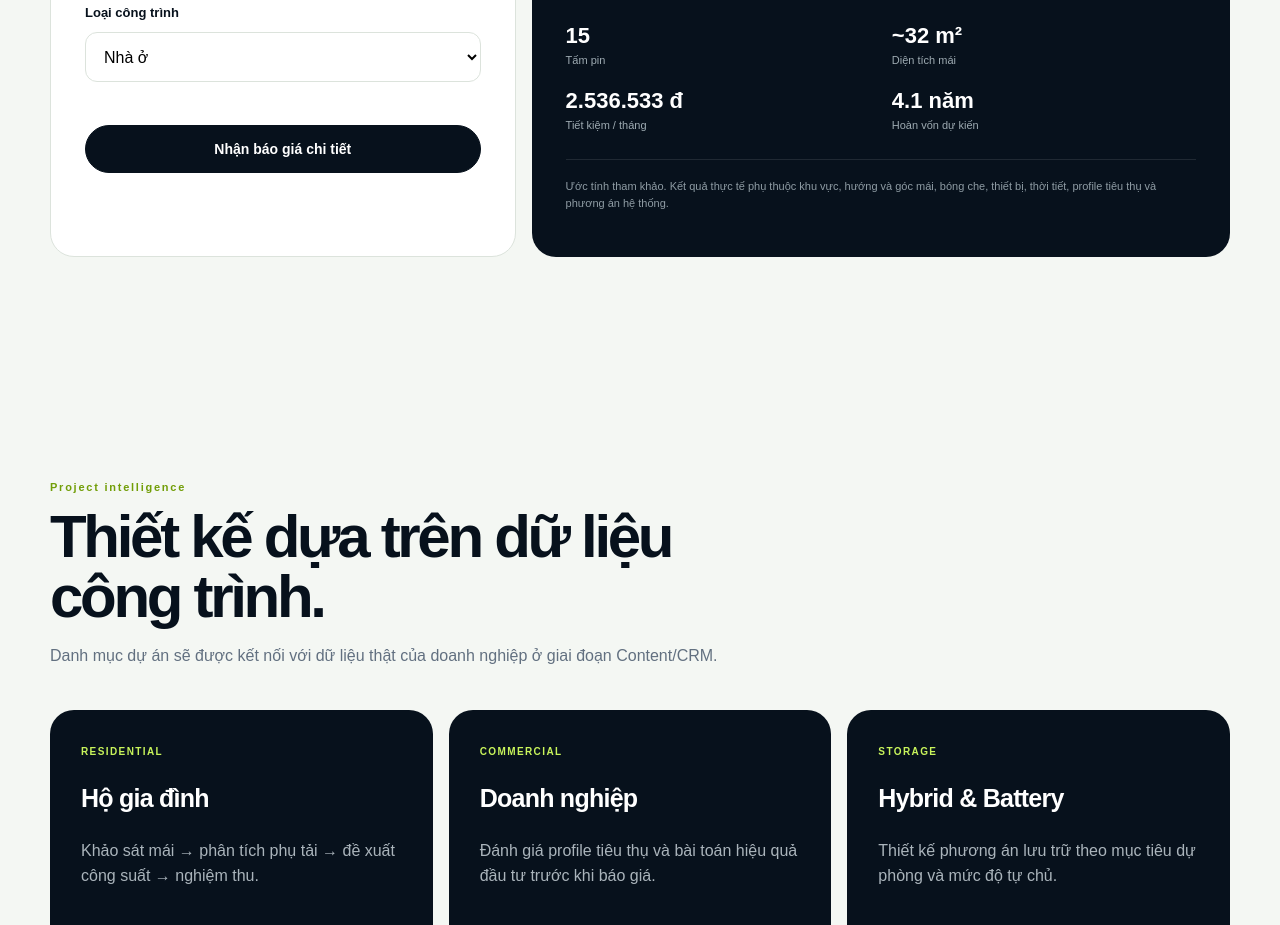
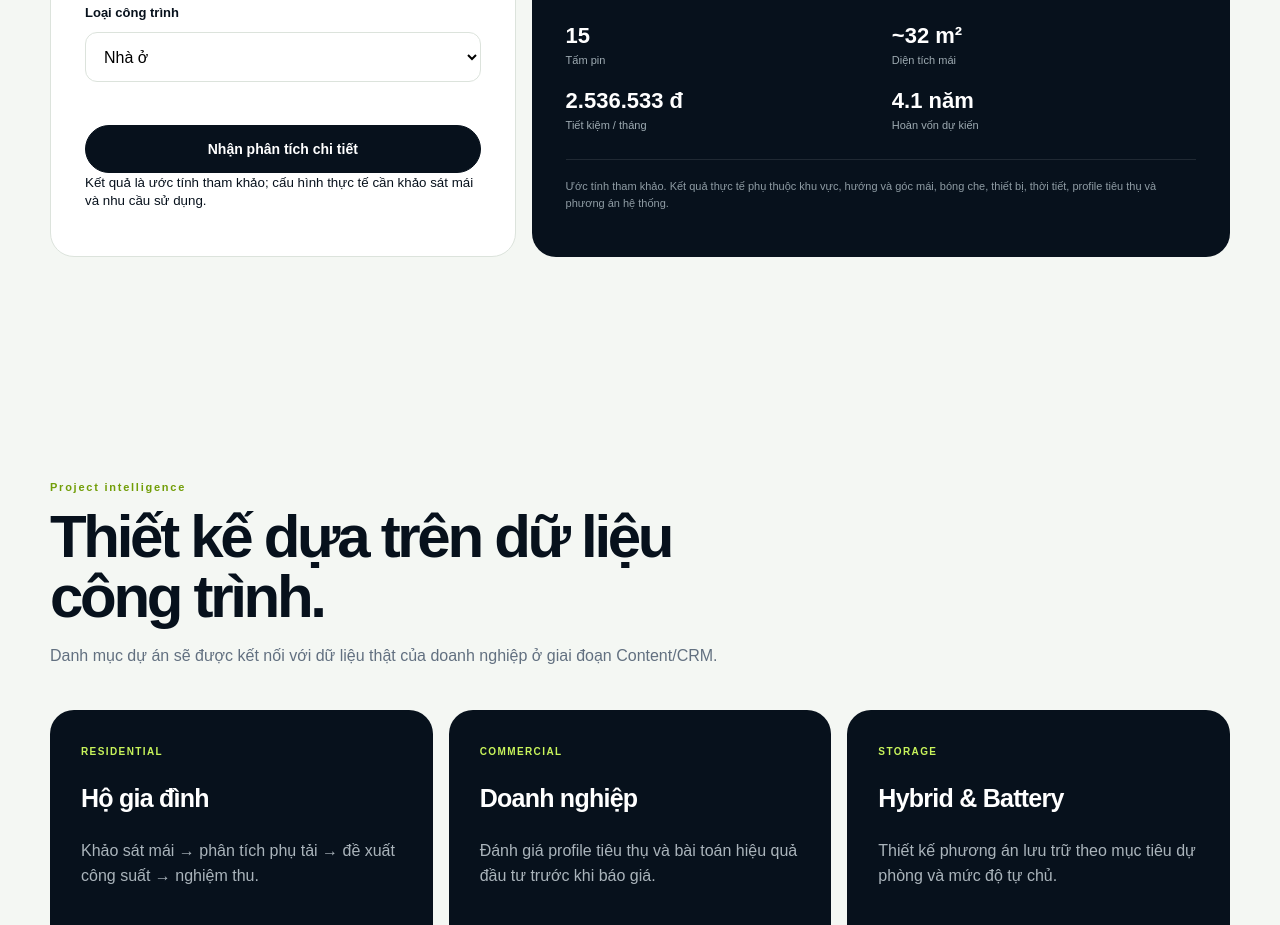
Before and after one commit to Doanh03/solar-react, a Next.js app: page / in a window 1280 px wide. Shown: the part 2020-2945 px from the top of the page. Built offline with nearby package versions, Linux system fonts and the light colour scheme.

Commit message:
feat: improve calculator conversion CTA and funnel tracking

```diff
--- a/app/components/solar-calculator.tsx
+++ b/app/components/solar-calculator.tsx
@@ -1,18 +1,51 @@
 'use client';
 
-import { useMemo, useState } from 'react';
+import { useEffect, useRef, useMemo, useState } from 'react';
 import { estimateSolar } from '@/app/lib/solar-calculator';
+import { trackEvent } from '@/app/lib/analytics';
 
 const money = new Intl.NumberFormat('vi-VN');
 
 export function SolarCalculator() {
   const [monthlyBill, setMonthlyBill] = useState(3_000_000);
   const [propertyType, setPropertyType] = useState<'home' | 'factory' | 'office' | 'shop' | 'farm'>('home');
+  const startedRef = useRef(false);
 
   const result = useMemo(
     () => estimateSolar({ monthlyBill, propertyType }),
     [monthlyBill, propertyType],
   );
+
+  useEffect(() => {
+    if (startedRef.current) return;
+    const markStarted = () => {
+      startedRef.current = true;
+      trackEvent('calculator_started', { section: 'calculator', calculator_version: 'v1' });
+    };
+    const input = document.getElementById('monthly-bill');
+    const select = document.getElementById('property-type');
+    input?.addEventListener('input', markStarted);
+    select?.addEventListener('change', markStarted);
+    return () => {
+      input?.removeEventListener('input', markStarted);
+      select?.removeEventListener('change', markStarted);
+    };
+  }, []);
+
+  function handleResultCta() {
+    if (!startedRef.current) {
+      startedRef.current = true;
+      trackEvent('calculator_started', { section: 'calculator', calculator_version: 'v1', source: 'cta' });
+    }
+    trackEvent('calculator_completed', {
+      section: 'calculator',
+      cta_id: 'calculator-lead-form',
+      calculator_version: 'v1',
+      property_type: propertyType,
+      monthly_bill_range: monthlyBill < 2_000_000 ? 'under-2m' : monthlyBill < 5_000_000 ? '2m-5m' : monthlyBill < 10_000_000 ? '5m-10m' : monthlyBill < 30_000_000 ? '10m-30m' : 'over-30m',
+      recommended_kwp: result.capacityKwp,
+    });
+  }
 
   return (
     <section id="calculator" className="calculator section-shell">
@@ -49,9 +82,10 @@ export function SolarCalculator() {
             <option value="farm">Trang trại</option>
           </select>
 
-          <a className="button button-primary full-width" href="#lead-form">
-            Nhận báo giá chi tiết
+          <a className="button button-primary full-width" href="#lead-form" onClick={handleResultCta}>
+            Nhận phân tích chi tiết
           </a>
+          <small className="calculator-helper">Kết quả là ước tính tham khảo; cấu hình thực tế cần khảo sát mái và nhu cầu sử dụng.</small>
         </div>
 
         <div className="calculator-result">
```
